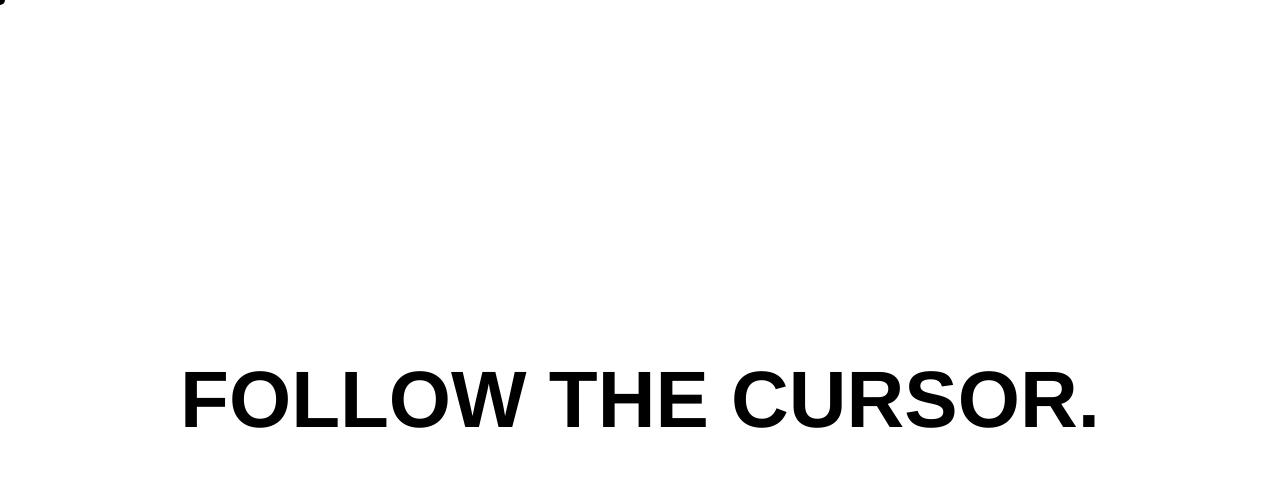
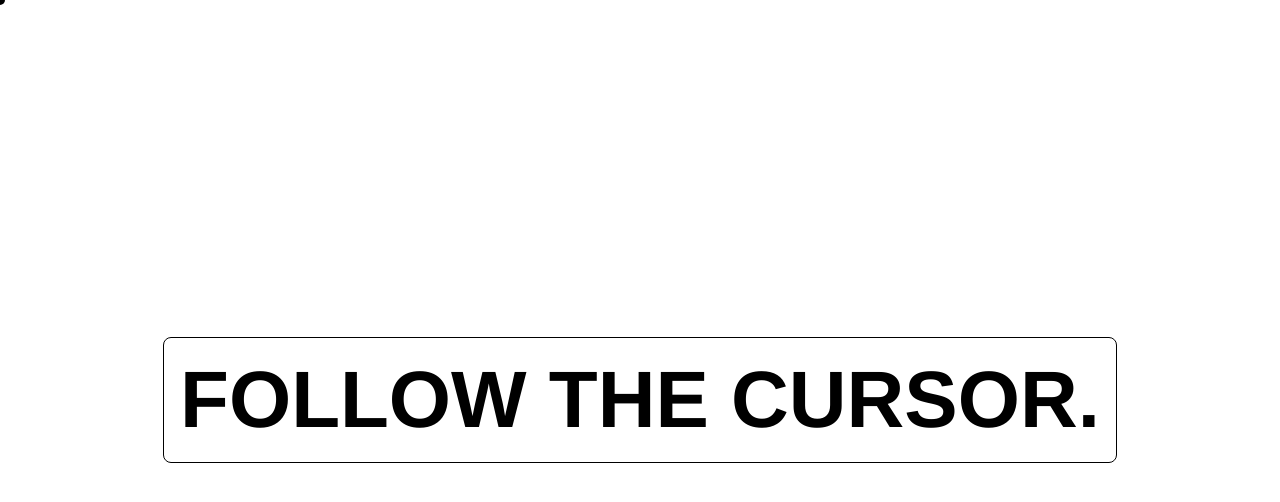
Before and after one commit to shailesh7682/Follow-cursor, a plain HTML site: page index.html in a window 1280 px wide. Drawn offline with Linux system fonts and the light colour scheme.

Commit message:
Modified the CSS file

```diff
--- a/style.css
+++ b/style.css
@@ -21,7 +21,10 @@ body {
 }
 
 .container h1 {
-  font-size: 80px;
+    font-size: 80px;
+    border: 1px solid #000;
+    padding: 1rem;
+    border-radius: 0.5rem;
 }
 
 .cursor {
```
